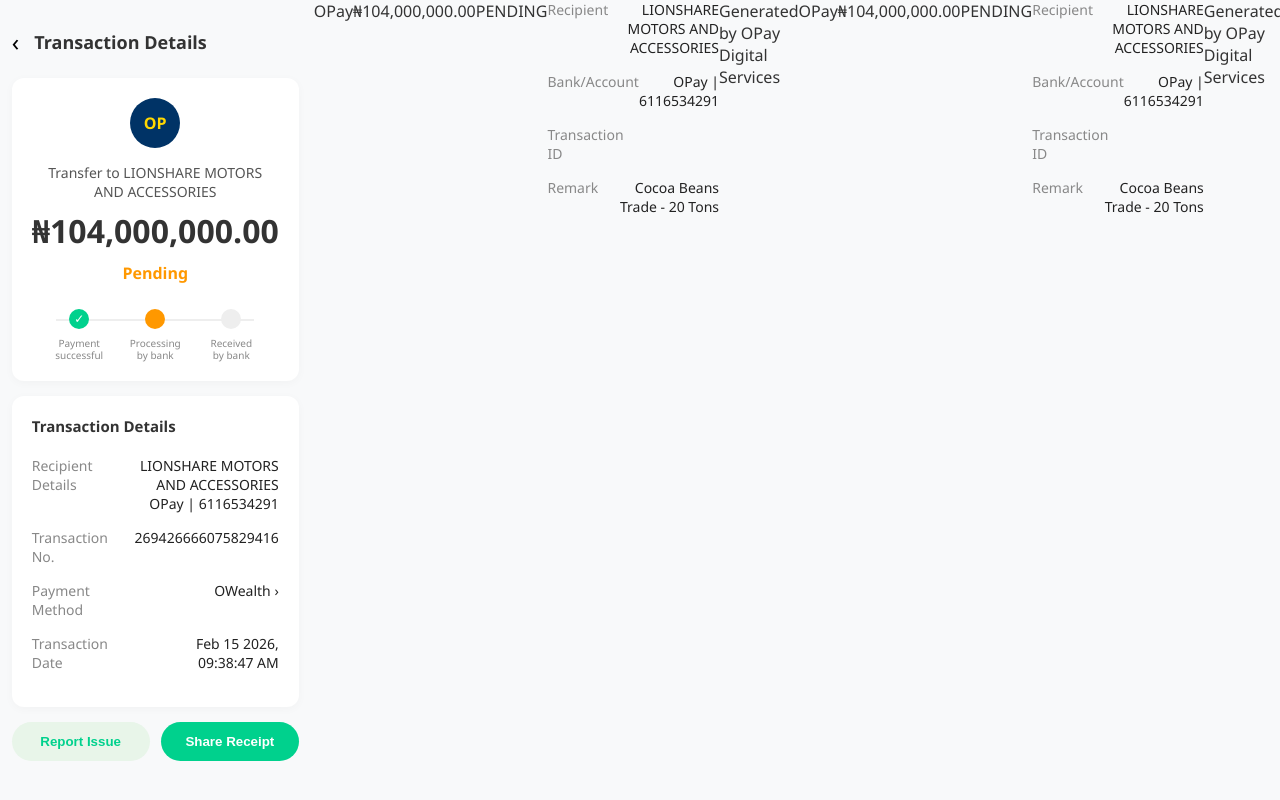
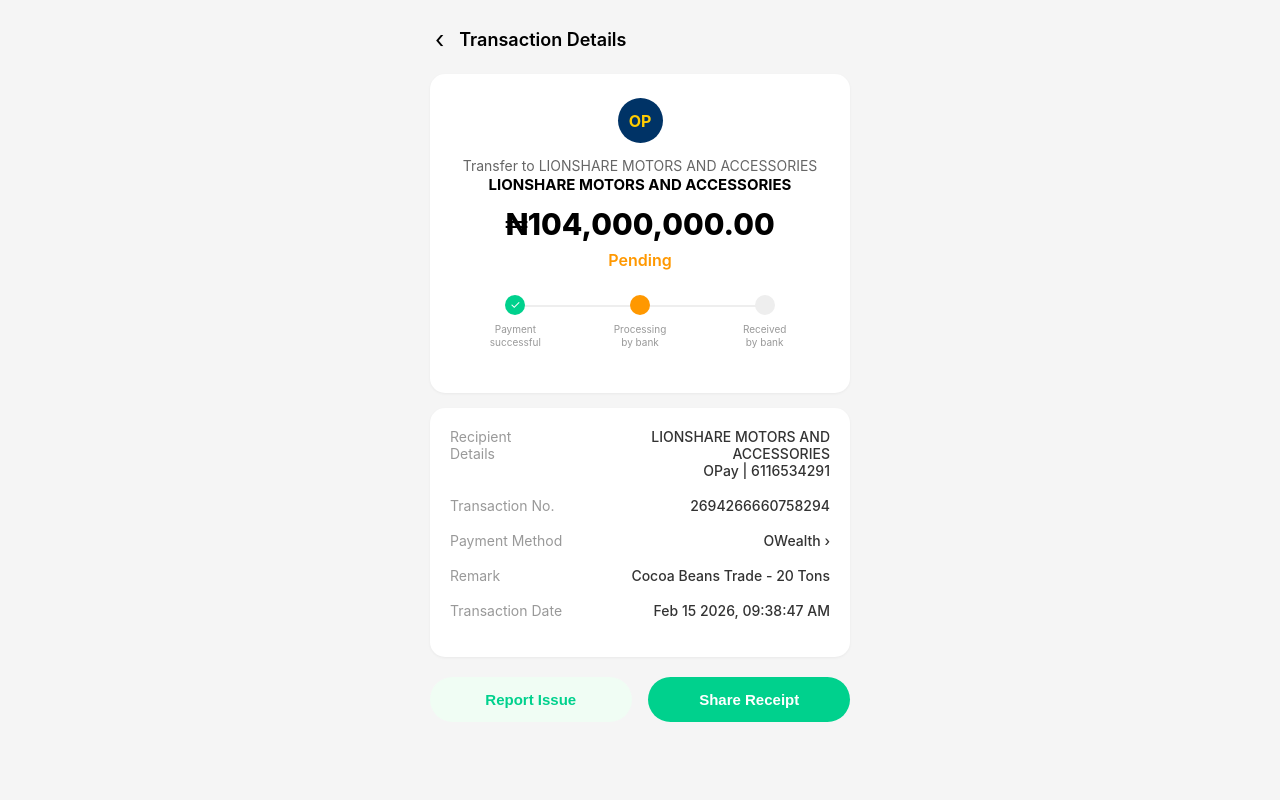
Before and after one commit to danielhhyu/opay-merchant-docs, a plain HTML site: page index.html in a window 1280 px wide. Drawn offline with Linux system fonts and the light colour scheme.

Commit message:
Refactor HTML structure and styles for transaction details

```diff
--- a/index.html
+++ b/index.html
@@ -5,279 +5,184 @@
     <meta name="viewport" content="width=device-width, initial-scale=1.0">
     <title>Transaction Details</title>
     <style>
-        /* Mobile App Simulation */
+        /* Base Setup */
         body {
-            background-color: #f8f9fa;
-            font-family: 'Segoe UI', Roboto, Helvetica, Arial, sans-serif;
+            background-color: #f5f5f5; /* Light gray background like real app */
             margin: 0;
+            padding: 0;
+            font-family: -apple-system, BlinkMacSystemFont, "Segoe UI", Roboto, sans-serif;
             display: flex;
             justify-content: center;
-            color: #333;
         }
 
-        .app-container {
+        /* Mobile Container: Prevents repeating/scrambling */
+        .app-wrapper {
             width: 100%;
-            max-width: 400px;
-            background-color: #f8f9fa;
+            max-width: 450px; /* Locks width to phone size */
+            background-color: #f5f5f5;
             min-height: 100vh;
             padding: 15px;
+            box-sizing: border-box;
         }
 
-        /* Top Header Navigation */
-        .app-header {
+        /* Header Navigation */
+        .nav-bar {
             display: flex;
             align-items: center;
-            padding: 10px 0 20px 0;
+            padding: 10px 0 20px 5px;
         }
-        .back-arrow { font-size: 24px; margin-right: 15px; color: #000; cursor: pointer; }
-        .header-title { font-size: 18px; font-weight: 600; }
+        .back-icon { font-size: 24px; margin-right: 15px; cursor: pointer; }
+        .nav-title { font-size: 18px; font-weight: 600; }
 
-        /* White Cards */
+        /* White Rounded Cards */
         .card {
-            background: #fff;
-            border-radius: 12px;
-            padding: 20px;
+            background: #ffffff;
+            border-radius: 15px;
+            padding: 24px;
             margin-bottom: 15px;
             text-align: center;
-            box-shadow: 0 2px 10px rgba(0,0,0,0.03);
+            box-shadow: 0 1px 3px rgba(0,0,0,0.05);
         }
 
-        .opay-logo-circle {
-            width: 50px;
-            height: 50px;
-            background-color: #003366;
+        .opay-icon {
+            width: 45px;
+            height: 45px;
+            background: #003366;
             border-radius: 50%;
             display: flex;
             align-items: center;
             justify-content: center;
-            margin: 0 auto 15px auto;
-            color: gold;
+            margin: 0 auto 12px auto;
+            color: #ffcc00;
             font-weight: bold;
         }
 
-        .transfer-text { font-size: 14px; color: #555; margin-bottom: 8px; }
-        .recipient-name { font-weight: 700; color: #000; margin-bottom: 15px; }
-        .main-amount { font-size: 32px; font-weight: 800; margin-bottom: 10px; }
+        .transfer-to { color: #666; font-size: 14px; margin-bottom: 4px; }
+        .recipient-bold { font-weight: 700; font-size: 15px; margin-bottom: 12px; display: block; }
+        .amount-text { font-size: 30px; font-weight: 800; margin-bottom: 8px; }
 
-        /* Pending Status Label */
-        .status-text { color: #ff9800; font-weight: 600; font-size: 16px; margin-bottom: 25px; display: block; }
+        /* Pending Status */
+        .pending-label {
+            color: #ff9800; /* OPay Pending Orange */
+            font-weight: 600;
+            font-size: 16px;
+            display: block;
+            margin-bottom: 25px;
+        }
 
-        /* Progress Timeline */
+        /* Timeline Flow */
         .timeline {
             display: flex;
             justify-content: space-between;
             position: relative;
-            margin-top: 20px;
-            padding: 0 10px;
+            margin: 20px 0;
         }
-        .timeline::before {
+        .timeline::after {
             content: '';
             position: absolute;
             top: 10px;
-            left: 10%;
-            right: 10%;
+            left: 15%;
+            right: 15%;
             height: 2px;
             background: #eee;
             z-index: 1;
         }
-        .step { position: relative; z-index: 2; width: 33%; text-align: center; }
-        .dot { width: 20px; height: 20px; border-radius: 50%; display: block; margin: 0 auto 8px auto; }
-        .dot.success { background-color: #00d18d; color: white; font-size: 12px; line-height: 20px; }
-        .dot.pending { background-color: #ff9800; }
-        .dot.empty { background-color: #eee; }
-        .step-label { font-size: 10px; color: #888; display: block; line-height: 1.2; }
+        .step { position: relative; z-index: 2; width: 33%; }
+        .circle { width: 20px; height: 20px; border-radius: 50%; display: block; margin: 0 auto 8px auto; }
+        .circle.green { background: #00d18d; color: white; font-size: 12px; line-height: 20px; text-align: center; }
+        .circle.orange { background: #ff9800; }
+        .circle.gray { background: #eee; }
+        .step-txt { font-size: 10px; color: #999; line-height: 1.3; display: block; }
 
-        /* Details Card */
-        .details-card { text-align: left; }
-        .details-title { font-weight: 700; font-size: 15px; margin-bottom: 20px; }
-        .detail-row { display: flex; justify-content: space-between; margin-bottom: 15px; font-size: 14px; }
-        .label { color: #888; }
-        .value { color: #222; font-weight: 500; text-align: right; width: 60%; }
+        /* Detail List */
+        .details-list { text-align: left; padding: 20px; }
+        .row { display: flex; justify-content: space-between; margin-bottom: 18px; font-size: 14px; align-items: flex-start; }
+        .left-label { color: #999; min-width: 100px; }
+        .right-val { color: #333; font-weight: 500; text-align: right; }
 
-        /* Buttons */
-        .btn-group { display: flex; justify-content: space-between; margin-top: 10px; }
+        /* Action Buttons */
+        .footer-btns { display: flex; justify-content: space-between; margin-top: 20px; }
         .btn {
             width: 48%;
-            padding: 12px;
+            padding: 14px;
             border-radius: 25px;
             font-weight: 600;
             border: none;
-            cursor: pointer;
+            font-size: 15px;
         }
-        .btn-report { background-color: #e8f5e9; color: #00d18d; }
-        .btn-share { background-color: #00d18d; color: white; }
+        .report { background: #f0fdf4; color: #00d18d; }
+        .share { background: #00d18d; color: white; }
     </style>
 </head>
 <body>
 
-<div class="app-container">
-    <div class="app-header">
-        <span class="back-arrow">‹</span>
-        <span class="header-title">Transaction Details</span>
+<div class="app-wrapper">
+    <div class="nav-bar">
+        <span class="back-icon">‹</span>
+        <span class="nav-title">Transaction Details</span>
     </div>
 
     <div class="card">
-        <div class="opay-logo-circle">OP</div>
-        <div class="transfer-text">Transfer to LIONSHARE MOTORS AND ACCESSORIES</div>
-        <div class="main-amount">₦104,000,000.00</div>
-        <span class="status-text">Pending</span>
+        <div class="opay-icon">OP</div>
+        <span class="transfer-to">Transfer to LIONSHARE MOTORS AND ACCESSORIES</span>
+        <span class="recipient-bold">LIONSHARE MOTORS AND ACCESSORIES</span>
+        <div class="amount-text">₦104,000,000.00</div>
+        <span class="pending-label">Pending</span>
 
         <div class="timeline">
             <div class="step">
-                <span class="dot success">✓</span>
-                <span class="step-label">Payment<br>successful</span>
+                <span class="circle green">✓</span>
+                <span class="step-txt">Payment<br>successful</span>
             </div>
             <div class="step">
-                <span class="dot pending"></span>
-                <span class="step-label">Processing<br>by bank</span>
+                <span class="circle orange"></span>
+                <span class="step-txt">Processing<br>by bank</span>
             </div>
             <div class="step">
-                <span class="dot empty"></span>
-                <span class="step-label">Received<br>by bank</span>
+                <span class="circle gray"></span>
+                <span class="step-txt">Received<br>by bank</span>
             </div>
         </div>
     </div>
 
-    <div class="card details-card">
-        <div class="details-title">Transaction Details</div>
-
-        <div class="detail-row">
-            <span class="label">Recipient Details</span>
-            <span class="value">LIONSHARE MOTORS AND ACCESSORIES<br>OPay | 6116534291</span>
+    <div class="card details-list">
+        <div class="row">
+            <span class="left-label">Recipient Details</span>
+            <span class="right-val">LIONSHARE MOTORS AND ACCESSORIES<br>OPay | 6116534291</span>
         </div>
-
-        <div class="detail-row">
-            <span class="label">Transaction No.</span>
-            <span class="value" id="trans-no"></span>
+        <div class="row">
+            <span class="left-label">Transaction No.</span>
+            <span class="right-val" id="t-num"></span>
         </div>
-
-        <div class="detail-row">
-            <span class="label">Payment Method</span>
-            <span class="value">OWealth ›</span>
+        <div class="row">
+            <span class="left-label">Payment Method</span>
+            <span class="right-val">OWealth ›</span>
         </div>
-
-        <div class="detail-row">
-            <span class="label">Transaction Date</span>
-            <span class="value" id="trans-date"></span>
+        <div class="row">
+            <span class="left-label">Remark</span>
+            <span class="right-val">Cocoa Beans Trade - 20 Tons</span>
+        </div>
+        <div class="row">
+            <span class="left-label">Transaction Date</span>
+            <span class="right-val" id="t-date"></span>
         </div>
     </div>
 
-    <div class="btn-group">
-        <button class="btn btn-report">Report Issue</button>
-        <button class="btn btn-share">Share Receipt</button>
+    <div class="footer-btns">
+        <button class="btn report">Report Issue</button>
+        <button class="btn share">Share Receipt</button>
     </div>
 </div>
 
 <script>
-    // Auto-generate realistic details
-    const now = new Date();
-    const dateOptions = { month: 'short', day: 'numeric', year: 'numeric', hour: '2-digit', minute: '2-digit', second: '2-digit' };
-    document.getElementById('trans-date').innerText = now.toLocaleString('en-US', dateOptions).replace(',', '');
+    // Logic for dynamic dates and transaction IDs
+    const d = new Date();
+    const options = { month: 'short', day: 'numeric', year: 'numeric', hour: '2-digit', minute: '2-digit', second: '2-digit' };
+    document.getElementById('t-date').innerText = d.toLocaleString('en-US', options).replace(',', '');
 
-    // Transaction Number format matching OPay's style
-    const randomID = "26" + Math.floor(1000000000000000 + Math.random() * 9000000000000000);
-    document.getElementById('trans-no').innerText = randomID;
+    // Generates a 16-digit OPay style transaction ID
+    document.getElementById('t-num').innerText = "26" + Math.floor(10000000000000 + Math.random() * 90000000000000);
 </script>
 
 </body>
 </html>
-        <div class="logo-area">OPay</div>
-        <div class="amount">₦104,000,000.00</div>
-        <div class="status-pill">PENDING</div>
-        <div id="receipt-date" style="color: #999; font-size: 12px; margin-top: 10px;"></div>
-
-        <div class="details-list">
-            <div class="detail-row">
-                <span class="label">Recipient</span>
-                <span class="value">LIONSHARE MOTORS AND ACCESSORIES</span>
-            </div>
-            <div class="detail-row">
-                <span class="label">Bank/Account</span>
-                <span class="value">OPay | 6116534291</span>
-            </div>
-            <div class="detail-row">
-                <span class="label">Transaction ID</span>
-                <span class="value" id="tid"></span>
-            </div>
-            <div class="detail-row">
-                <span class="label">Remark</span>
-                <span class="value">Cocoa Beans Trade - 20 Tons</span>
-            </div>
-        </div>
-
-        <div class="footer-note">
-            Generated by OPay Digital Services
-        </div>
-    </div>
-</div>
-
-<script>
-    // Live Clock for Status Bar and Receipt
-    function updateClock() {
-        const now = new Date();
-        const timeStr = now.getHours().toString().padStart(2, '0') + ":" + now.getMinutes().toString().padStart(2, '0');
-        document.getElementById('phone-time').innerText = timeStr;
-
-        const dateOptions = { month: 'short', day: 'numeric', year: 'numeric', hour: '2-digit', minute: '2-digit' };
-        document.getElementById('receipt-date').innerText = now.toLocaleString('en-US', dateOptions);
-    }
-
-    // Dynamic ID Generation
-    const randomID = "24" + Math.floor(Math.random() * 1e16);
-    document.getElementById('tid').innerText = randomID;
-
-    updateClock();
-</script>
-
-</body>
-</html>
-        <div class="logo-area">OPay</div>
-        <div class="amount">₦104,000,000.00</div>
-        <div class="status-pill">PENDING</div>
-        <div id="receipt-date" style="color: #999; font-size: 12px; margin-top: 10px;"></div>
-
-        <div class="details-list">
-            <div class="detail-row">
-                <span class="label">Recipient</span>
-                <span class="value">LIONSHARE MOTORS AND ACCESSORIES</span>
-            </div>
-            <div class="detail-row">
-                <span class="label">Bank/Account</span>
-                <span class="value">OPay | 6116534291</span>
-            </div>
-            <div class="detail-row">
-                <span class="label">Transaction ID</span>
-                <span class="value" id="tid"></span>
-            </div>
-            <div class="detail-row">
-                <span class="label">Remark</span>
-                <span class="value">Cocoa Beans Trade - 20 Tons</span>
-            </div>
-        </div>
-
-        <div class="footer-note">
-            Generated by OPay Digital Services
-        </div>
-    </div>
-</div>
-
-<script>
-    // Live Clock for Status Bar
-    function updateClock() {
-        const now = new Date();
-        const timeStr = now.getHours().toString().padStart(2, '0') + ":" + now.getMinutes().toString().padStart(2, '0');
-        document.getElementById('phone-time').innerText = timeStr;
-
-        const dateOptions = { month: 'short', day: 'numeric', year: 'numeric', hour: '2-digit', minute: '2-digit' };
-        document.getElementById('receipt-date').innerText = now.toLocaleString('en-US', dateOptions);
-    }
-
-    // Dynamic ID
-    const randomID = "24" + Math.floor(Math.random() * 1e16);
-    document.getElementById('tid').innerText = randomID;
-
-    updateClock();
-</script>
-
-</body>
-</html>
```
